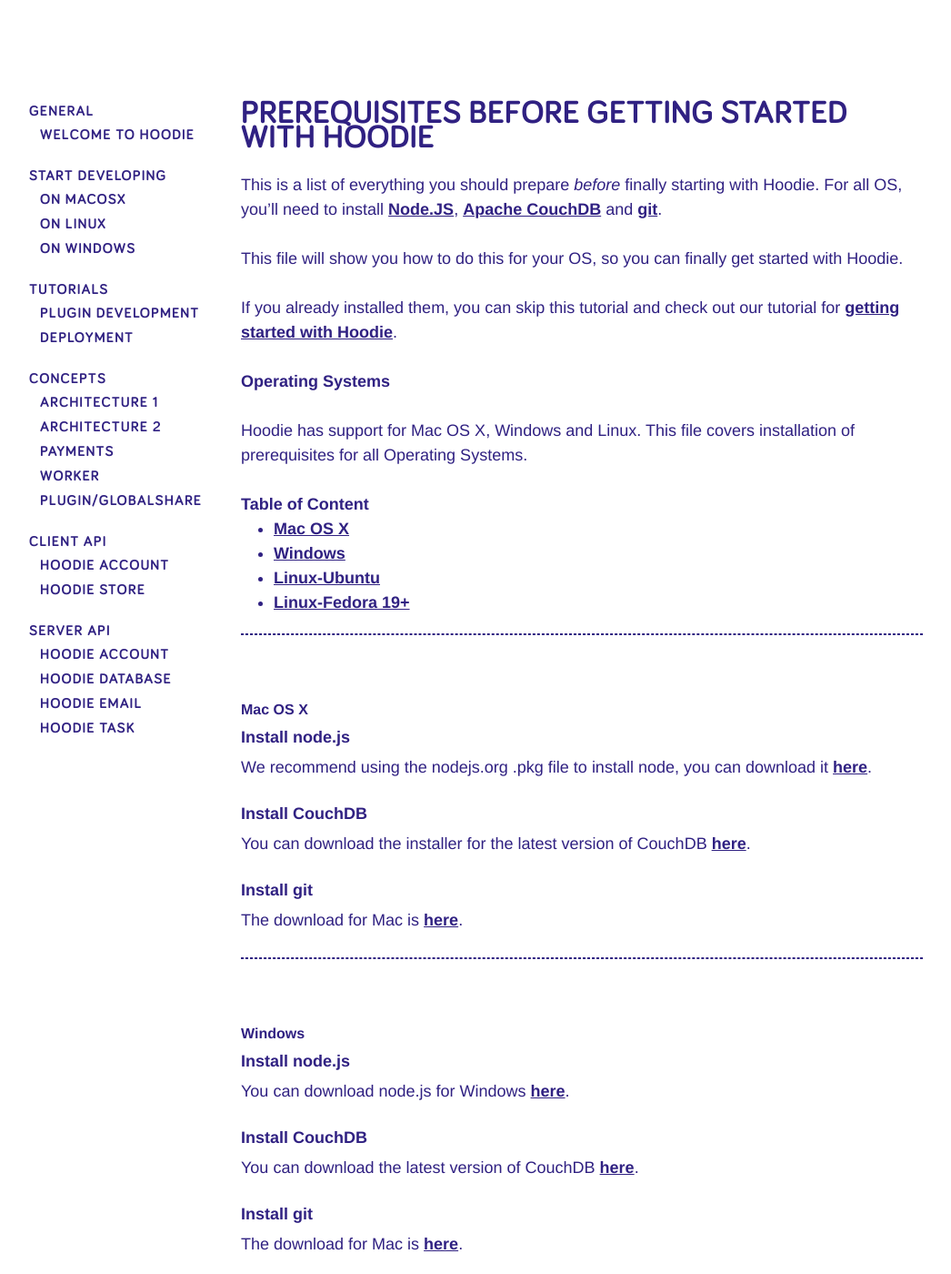
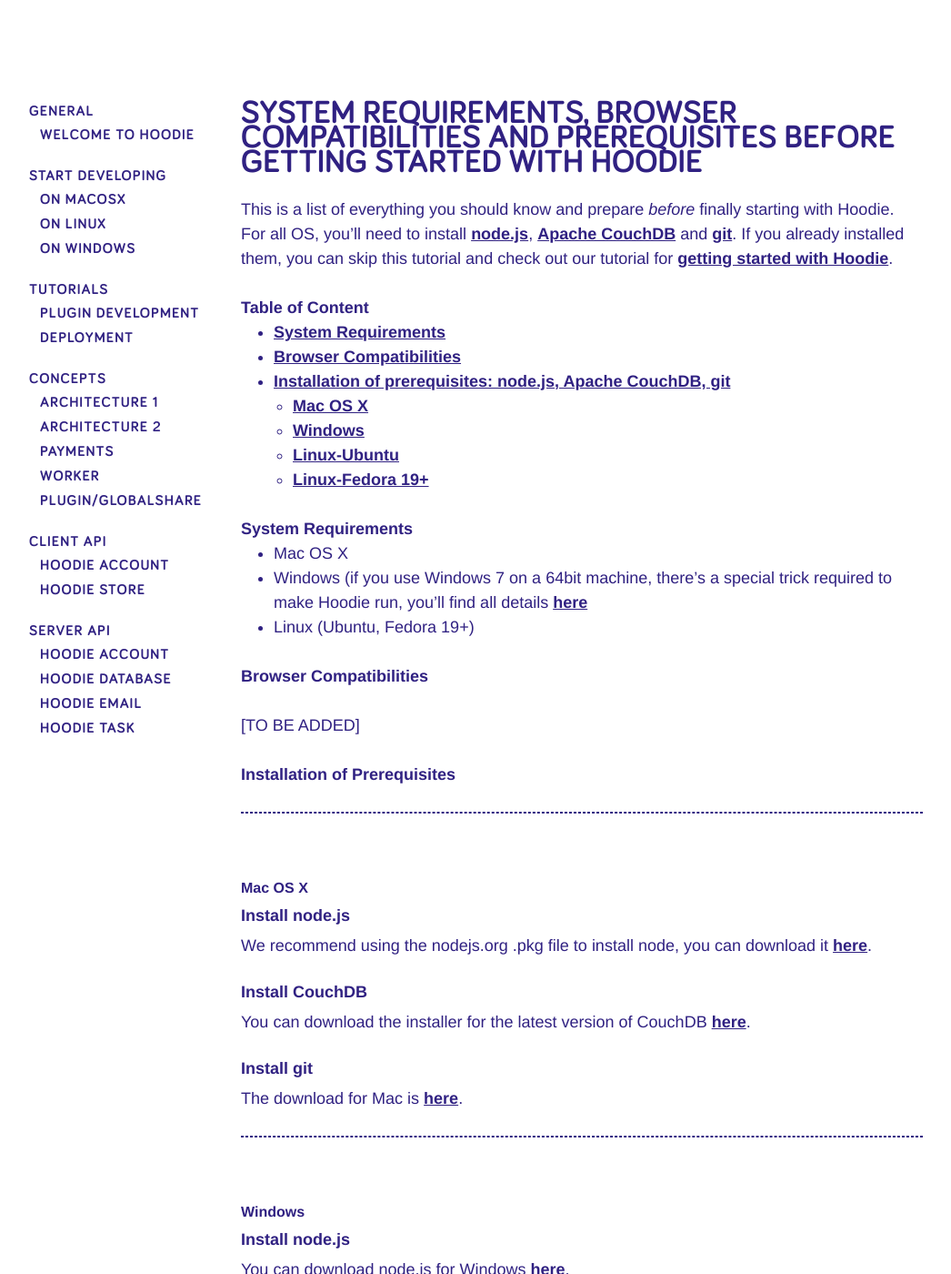
Before and after one commit to hoodiehq-archive/documentation, a Jekyll site: the page built from tutorials/system-requirements-browser-compatibilities-prerequisites-before-getting-started-with-hoodie.md, in a window 1280 px wide and 1400 px high. Shown: the whole window at 91% size, without its empty margins (0-1046 px from the left). Built offline with Jekyll 4.4.1, drawn with Linux system fonts in a browser that asks for light colours.

Commit message:
added content according to discussion in Issue 32
rename doc, add system requirements and browser compatibilites, add new ToC

```diff
--- a/tutorials/prerequisites-before-getting-started-with-hoodie.md
+++ b/tutorials/system-requirements-browser-compatibilities-prerequisites-before-getting-started-with-hoodie.md
@@ -2,23 +2,30 @@
 layout: layout
 ---
 
-# Prerequisites before getting started with Hoodie
+# System Requirements, Browser Compatibilities and Prerequisites before getting started with Hoodie
 
-This is a list of everything you should prepare *before* finally starting with Hoodie. For all OS, you'll need to install [Node.JS](http://nodejs.org/), [Apache CouchDB](http://couchdb.apache.org/) and [git](http://git-scm.com/).
-
-This file will show you how to do this for your OS, so you can finally get started with Hoodie.
-
-If you already installed them, you can skip this tutorial and check out our tutorial for [getting started with Hoodie](MISSING LINK TO TUTORIAL).
-
-## Operating Systems
-
-Hoodie has support for Mac OS X, Windows and Linux. This file covers installation of prerequisites for all Operating Systems.
+This is a list of everything you should know and prepare *before* finally starting with Hoodie. For all OS, you'll need to install [node.js](http://nodejs.org/), [Apache CouchDB](http://couchdb.apache.org/) and [git](http://git-scm.com/). If you already installed them, you can skip this tutorial and check out our tutorial for [getting started with Hoodie](MISSING LINK TO TUTORIAL).
 
 ## Table of Content
-- <a href="#mac-os-x">Mac OS X</a>
-- <a href="#Windows">Windows</a>
-- <a href="#Linux-Ubuntu">Linux-Ubuntu</a>
-- <a href="#Linux-Fedora">Linux-Fedora 19+</a>
+- <a href="#system-requirements">System Requirements</a>
+- <a href="#browser-compatibilities">Browser Compatibilities</a>
+- <a href="#Installation-of-Prerequisites">Installation of prerequisites: node.js, Apache CouchDB, git</a>
+  - <a href="#mac-os-x">Mac OS X</a>
+  - <a href="#Windows">Windows</a>
+  - <a href="#Linux-Ubuntu">Linux-Ubuntu</a>
+  - <a href="#Linux-Fedora">Linux-Fedora 19+</a>
+
+## System Requirements
+* Mac OS X
+* Windows (if you use Windows 7 on a 64bit machine, there's a special trick required to make Hoodie run, you'll find all details [here](https://github.com/hoodiehq/documentation/wiki/The-Hoodie-FAQ-%E2%80%93%C2%A0Work-in-Progress#windows-7-64-bit-installation-problem-error-spawn-enoent)
+* Linux (Ubuntu, Fedora 19+)
+
+## Browser Compatibilities
+
+[TO BE ADDED]
+
+
+## Installation of Prerequisites
 
 -------------------------------
 
```
